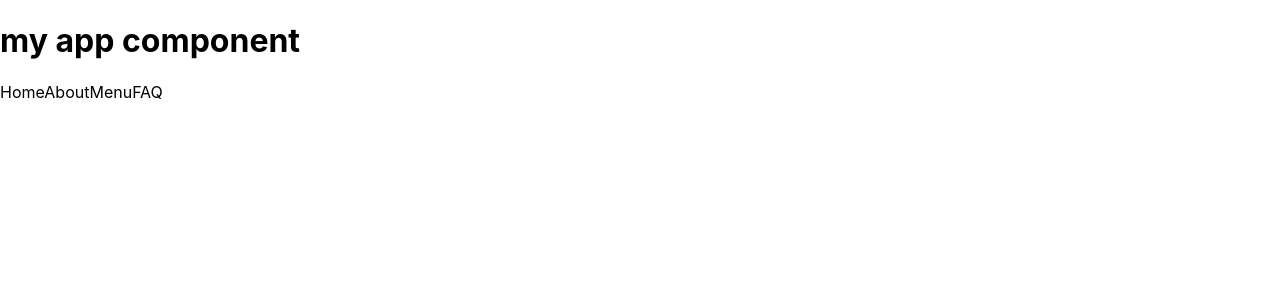
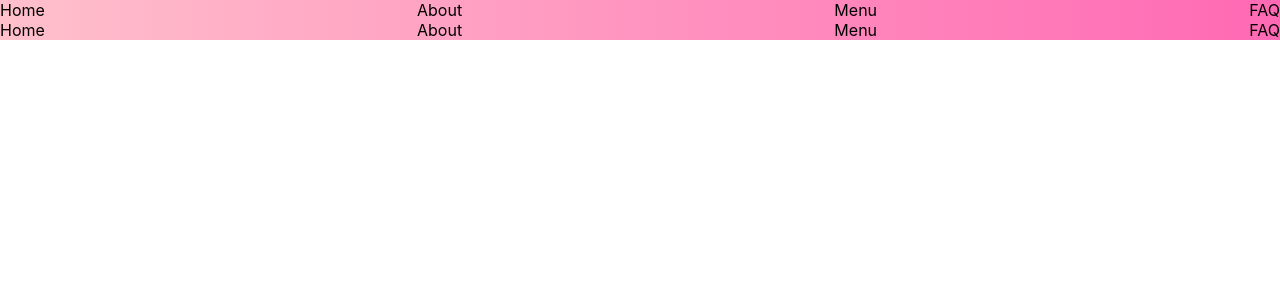
Before and after one commit to dave1780/nextjs-bxedue, a Next.js app: page /Navbar in a window 1280 px wide. Shown: the top 300 px of the page. Built offline with nearby package versions, Linux system fonts and the light colour scheme.

Commit message:
3 files modified

```diff
--- a/pages/Navbar.js
+++ b/pages/Navbar.js
@@ -2,11 +2,11 @@ import  "../styles/Navbar.css"
 const Navbar=()=>{
 return(
   <>
-  <nav>
-    <a href="/Components/home" className="">Home</a>
-    <a href="/Components/about" className="">About</a>
-    <a href="/Components/Menu" className="">Menu</a>
-    <a href="/Components/FAQ" className="">FAQ</a>
+  <nav className="nav">
+  <a href="/Components/home" className="home">Home</a>
+<a href="/Components/about" className="about">About</a>
+<a href="/Components/Menu" className="menu">Menu</a>
+<a href="/Components/FAQ" className="faq">FAQ</a>
   </nav>
   </>
 )
--- a/pages/_app.js
+++ b/pages/_app.js
@@ -1,10 +1,10 @@
 import '../styles/globals.css'
-
+import Navbar from './Navbar'
 function MyApp({ Component, pageProps }) {
 
   return(
     <>
-    <h1>my app component </h1>
+    <Navbar/>
   <Component {...pageProps} />
   </>
   )
--- a/styles/Navbar.css
+++ b/styles/Navbar.css
@@ -0,0 +1,7 @@
+.nav{
+  background-image:linear-gradient(to right,pink,hotpink);
+  display: flex;
+  text-decoration: none;
+  justify-content: space-between;
+  list-style: none;
+}
```
